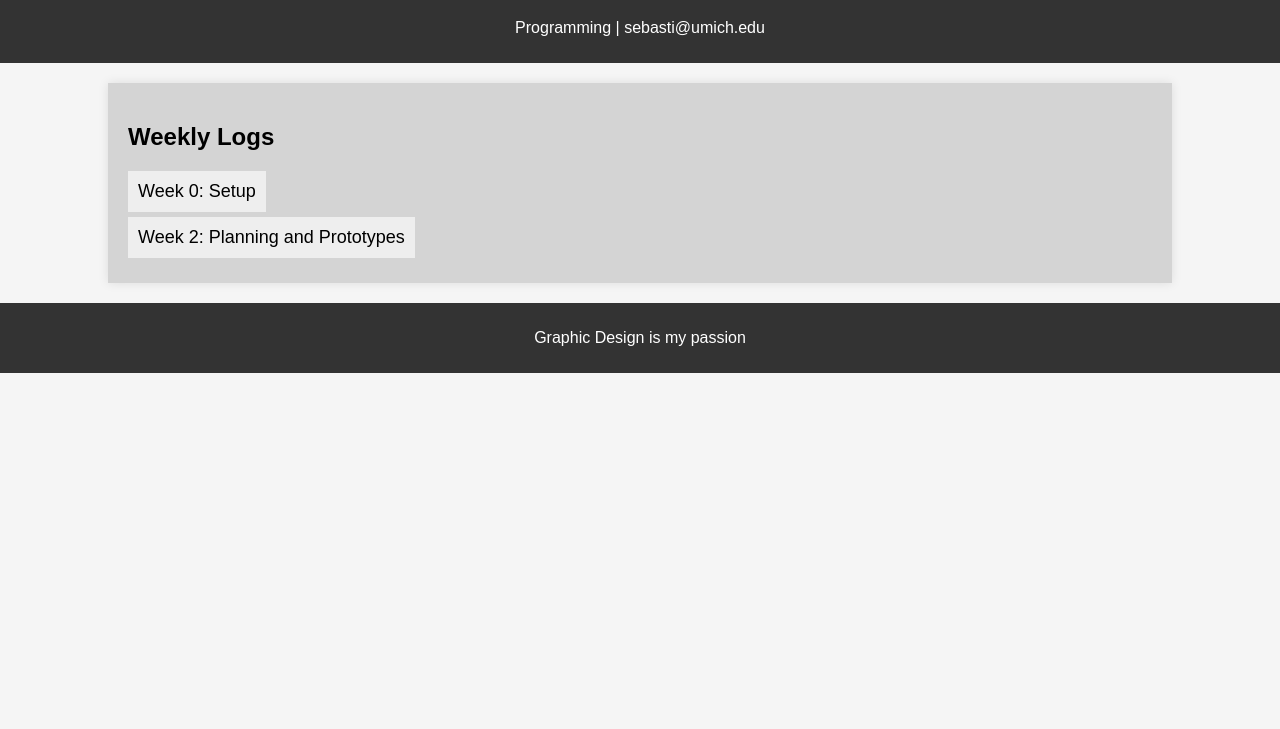
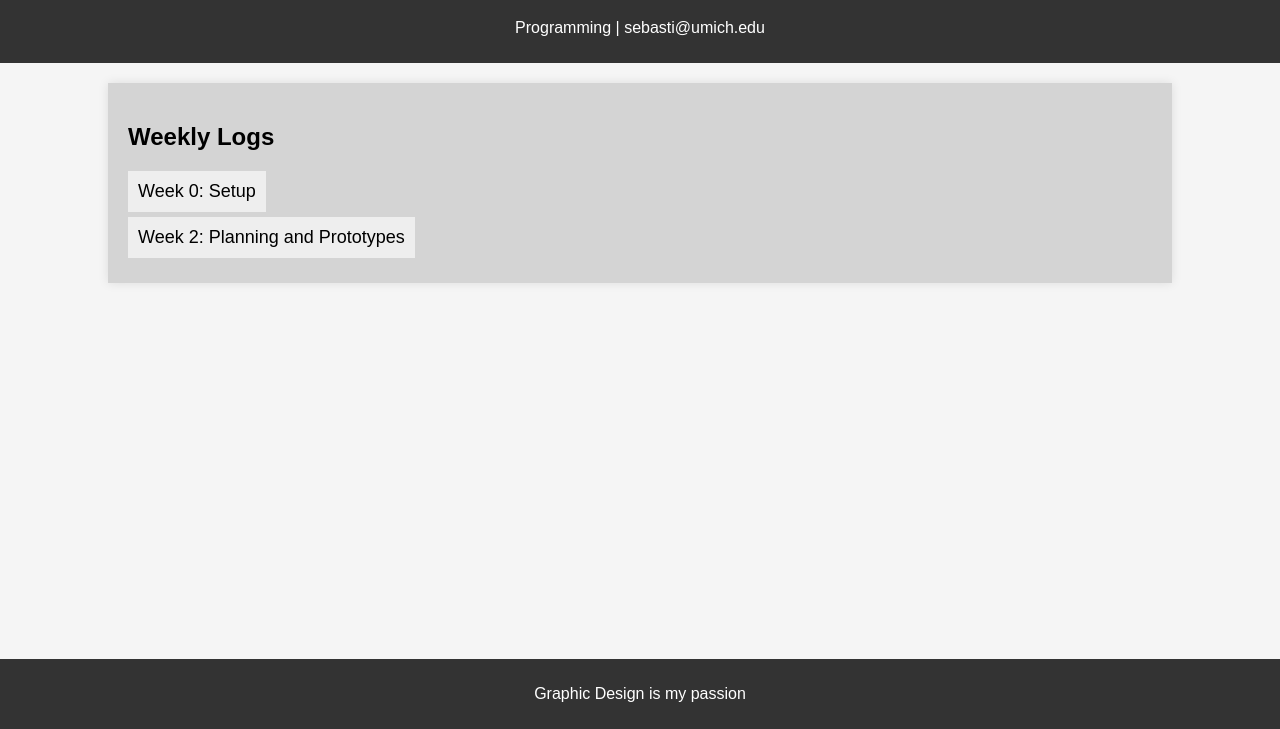
Before and after one commit to SebasJPark/WSDevBlog, a plain HTML site: page index.html in a window 1280 px wide. Shown: the part 71-800 px from the top of the page. Drawn offline with Linux system fonts and the light colour scheme.

Commit message:
Update index.html

```diff
--- a/index.html
+++ b/index.html
@@ -9,6 +9,7 @@
             font-family: Arial, sans-serif;
             margin: 0;
             padding: 0;
+            padding-bottom: 60px;
             background-color: #f5f5f5;
         }
 
@@ -38,6 +39,7 @@
         .container {
             width: 80%;
             margin: 20px auto;
+            margin-bottom: 60px;
             background-color: #d4d4d4;
             padding: 20px;
             box-shadow: 0 0 10px rgba(0, 0, 0, 0.1);
@@ -65,7 +67,7 @@
             color: #fff;
             text-align: center;
             padding: 10px 0;
-            position: relative;
+            position: fixed;
             bottom: 0;
             width: 100%;
         }
```
